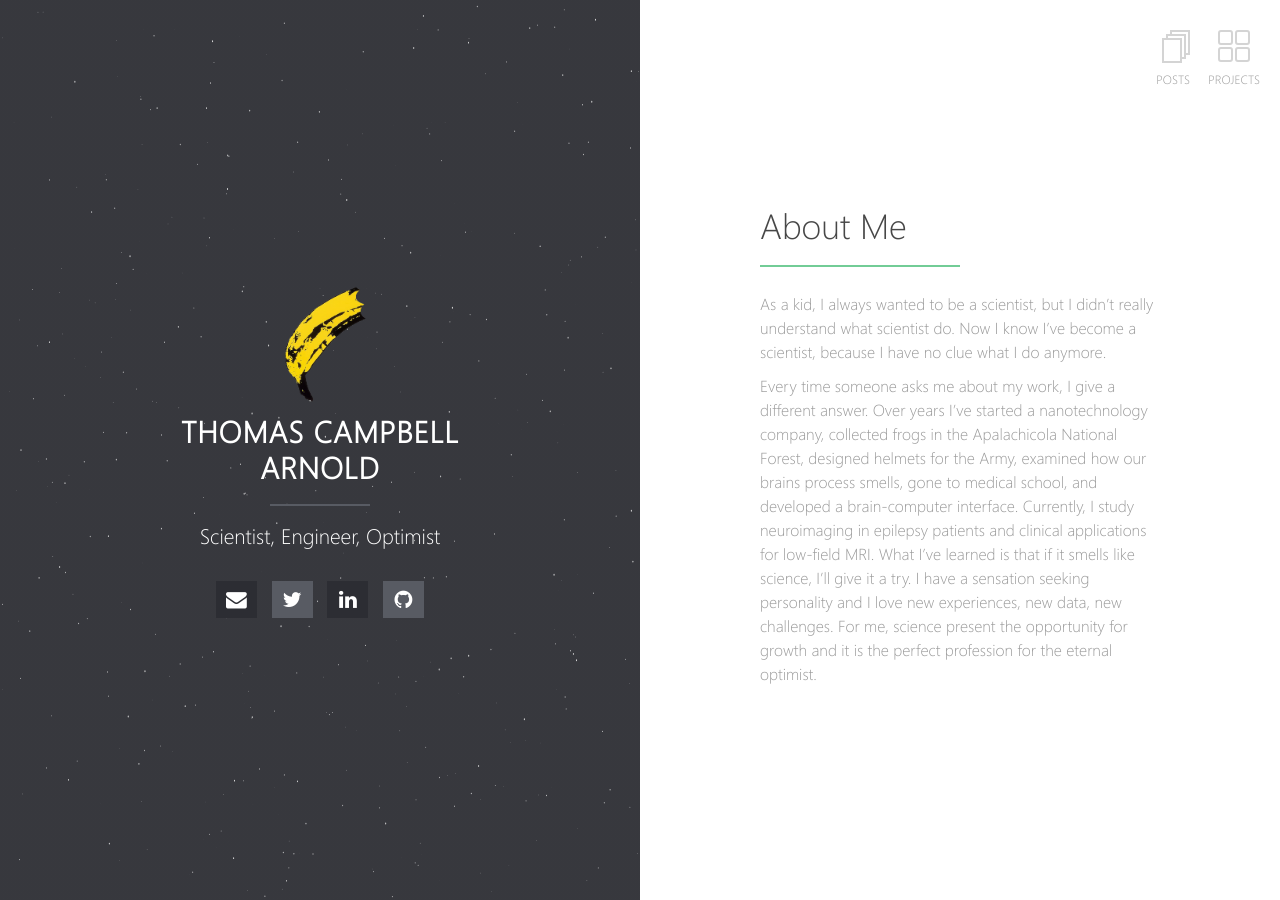
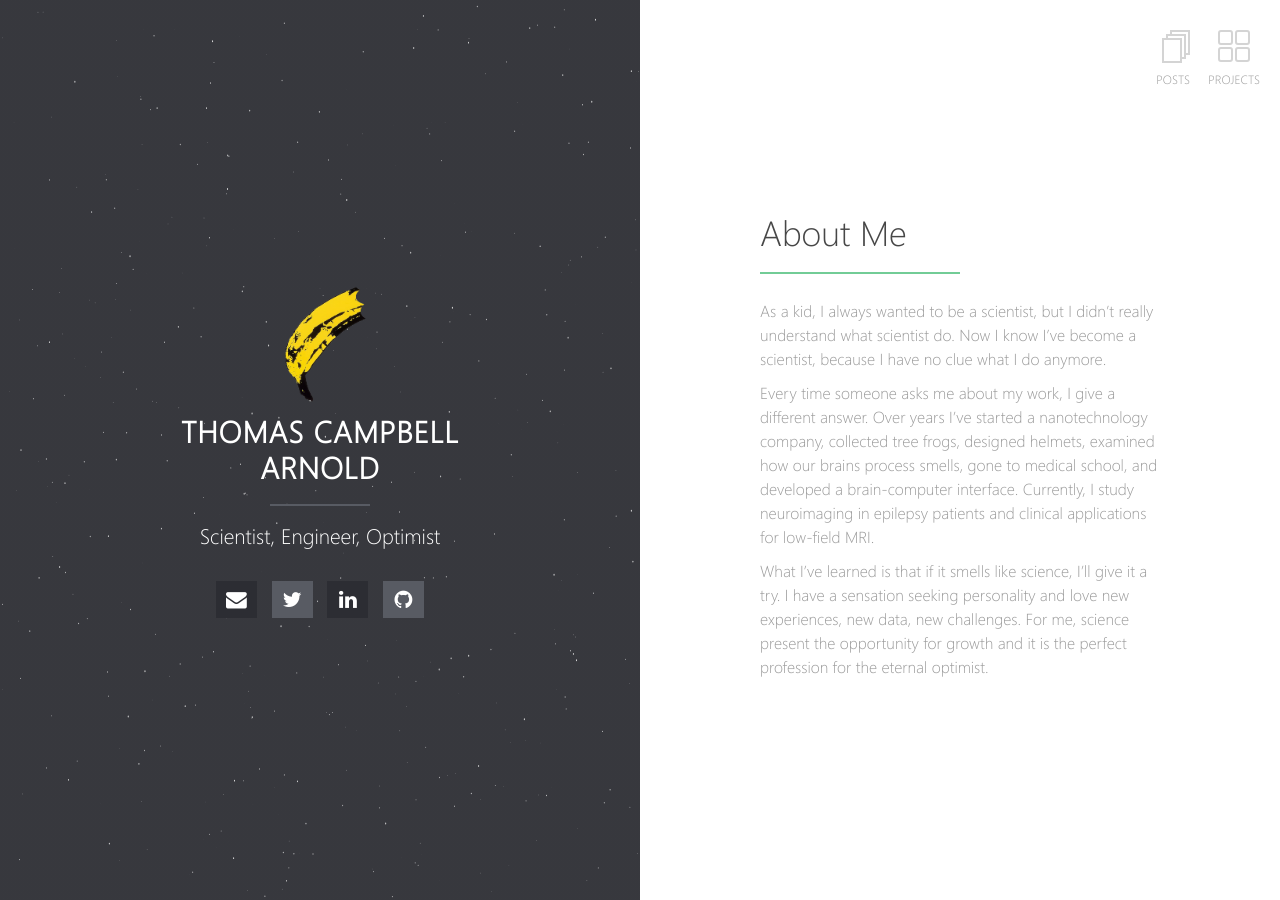
Before and after one commit to tcama/tcama.github.io, a Jekyll site: the page built from index.md, in a window 1280 px wide. Built offline with Jekyll 4.4.1, drawn with Linux system fonts in a browser that asks for light colours; our own code applies the rules of GitHub Pages for plain Markdown files.

Commit message:
update about me

```diff
--- a/index.md
+++ b/index.md
@@ -5,4 +5,6 @@
 
 As a kid, I always wanted to be a scientist, but I didn’t really understand what scientist do. Now I know I’ve become a scientist, because I have no clue what I do anymore.
 
-Every time someone asks me about my work, I give a different answer. Over years I’ve started a nanotechnology company, collected frogs in the Apalachicola National Forest, designed helmets for the Army, examined how our brains process smells, gone to medical school, and developed a brain-computer interface. Currently, I study neuroimaging in epilepsy patients and clinical applications for low-field MRI. What I’ve learned is that if it smells like science, I’ll give it a try. I have a sensation seeking personality and I love new experiences, new data, new challenges. For me, science present the opportunity for growth and it is the perfect profession for the eternal optimist.
+Every time someone asks me about my work, I give a different answer. Over years I’ve started a nanotechnology company, collected tree frogs, designed helmets, examined how our brains process smells, gone to medical school, and developed a brain-computer interface. Currently, I study neuroimaging in epilepsy patients and clinical applications for low-field MRI.
+
+What I’ve learned is that if it smells like science, I’ll give it a try. I have a sensation seeking personality and love new experiences, new data, new challenges. For me, science present the opportunity for growth and it is the perfect profession for the eternal optimist.
```
